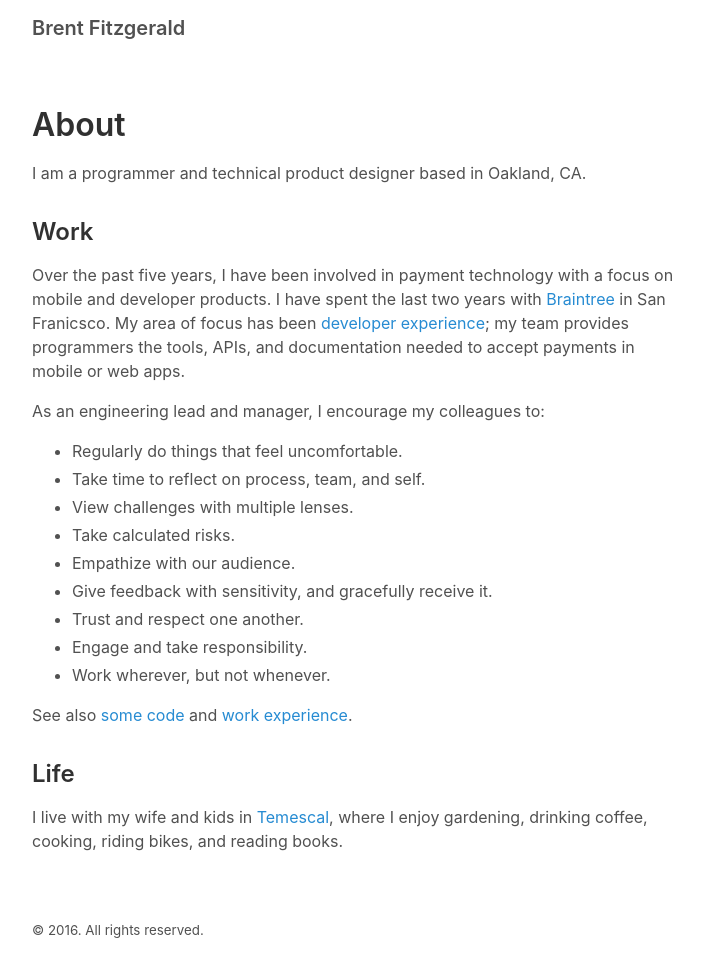
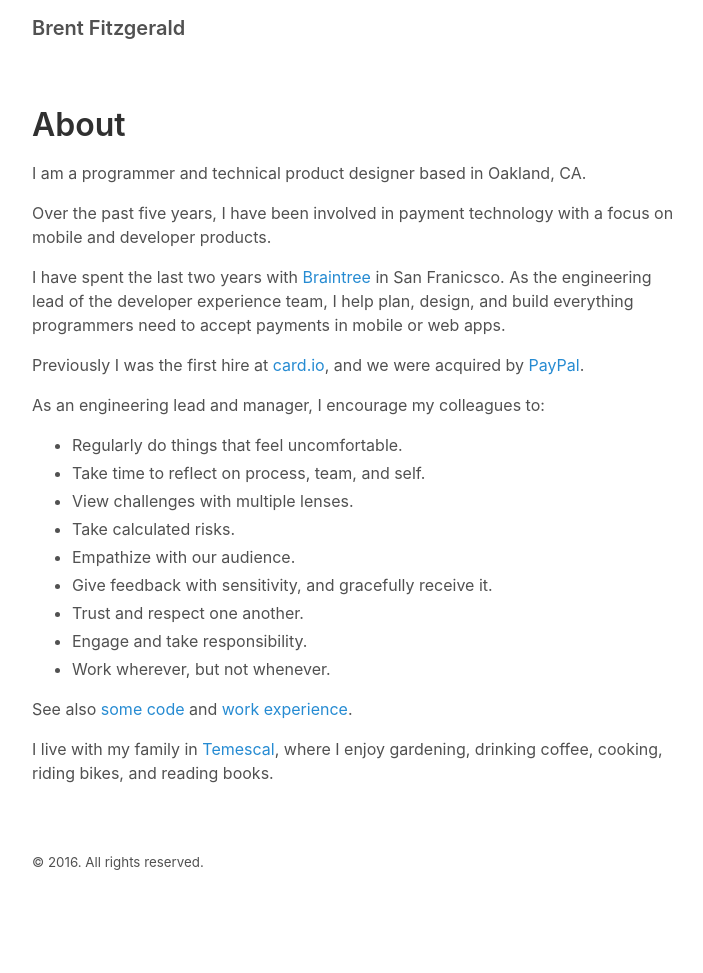
Before and after one commit to burnto/brentfitzgerald.com, a Jekyll site: the page built from about.md, in a window 1280 px wide. Shown: the whole page, without its empty margins (280-983 px from the left). Built offline with Jekyll 4.4.1, drawn with Linux system fonts in a browser that asks for light colours; after the commit the page ends 905 px from its top, so only the background shows below that.

Commit message:
Update front page and about content

```diff
--- a/about.md
+++ b/about.md
@@ -5,9 +5,13 @@ title: About
 
 I am a programmer and technical product designer based in Oakland, CA.
 
-## Work
+Over the past five years, I have been involved in payment technology with a focus on mobile and developer products.
 
-Over the past five years, I have been involved in payment technology with a focus on mobile and developer products. I have spent the last two years with [Braintree](https://braintreepayments.com) in San Franicsco. My area of focus has been [developer experience](https://developers.braintreepayments.com/); my team provides programmers the tools, APIs, and documentation needed to accept payments in mobile or web apps.
+I have spent the last two years with [Braintree](https://braintreepayments.com) in San Franicsco. As the engineering lead of the developer experience team, I help plan, design, and build everything programmers need to accept payments in mobile or web apps.
+
+Previously I was the first hire at [card.io](https://card.io), and we were acquired by [PayPal](https://paypal.com/).
+
+
 
 As an engineering lead and manager, I encourage my colleagues to:
 
@@ -23,6 +27,4 @@ As an engineering lead and manager, I encourage my colleagues to:
 
 See also [some code](https://github.com/burnto) and [work experience](https://www.linkedin.com/in/brentfitzgerald).
 
-## Life
-
-I live with my wife and kids in [Temescal](https://en.wikipedia.org/wiki/Temescal,_Oakland,_California), where I enjoy gardening, drinking coffee, cooking, riding bikes, and reading books.
+I live with my family in [Temescal](https://en.wikipedia.org/wiki/Temescal,_Oakland,_California), where I enjoy gardening, drinking coffee, cooking, riding bikes, and reading books.
```
Also changed, not shown: index.html (deleted, +0 -37 lines), index.md (added, +15 -0 lines).
